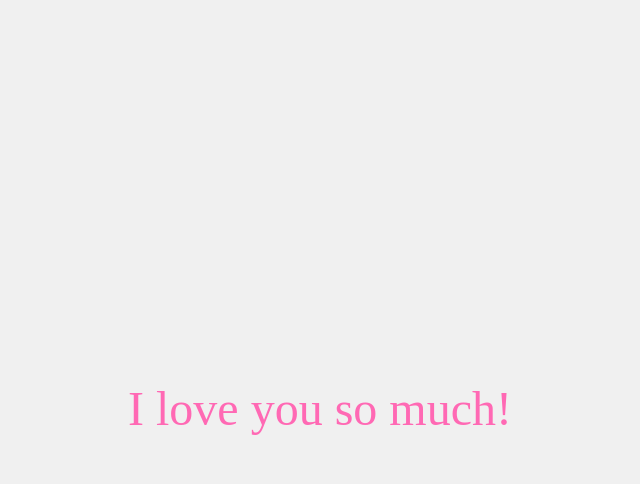
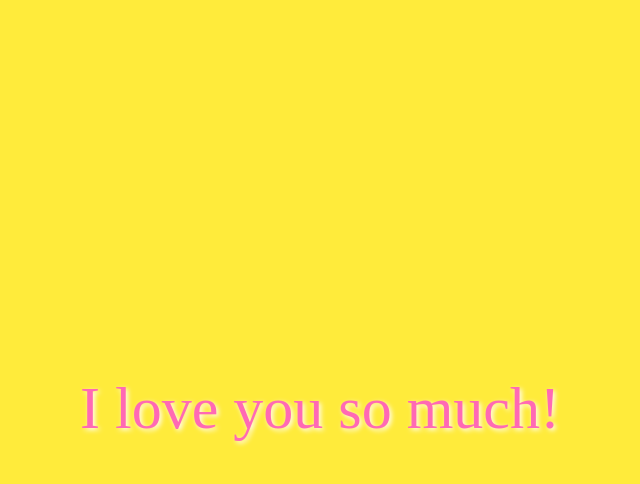
Before and after one commit to Blinky4Adela/my-lafju-project, a plain HTML site: page index.html in a window 1280 px wide. Both pictures are taken after a click on the element "❤️". Shown: the whole page, without its empty margins (320-960 px from the left). Drawn offline with Linux system fonts and the light colour scheme.

Commit message:
index.html

```diff
--- a/index.html
+++ b/index.html
@@ -10,15 +10,15 @@
             justify-content: center;
             align-items: center;
             height: 100vh;
-            background-color: #f0f0f0;
+            background-color: #ffeb3b; /* Nová barva pozadí */
             font-size: 48px;
             color: #ff69b4;
             position: relative;
-            overflow: hidden; /* Abychom se vyhnuli posouvání stránky při ohňostrojích */
+            overflow: hidden; /* Aby se hvězdy nezobrazovaly mimo obrazovku */
         }
 
         #heart {
-            font-size: 100px;
+            font-size: 250px; /* Zvětšení pulzujícího srdíčka */
             cursor: pointer;
             transition: transform 0.2s;
         }
@@ -35,18 +35,59 @@
 
         #message {
             display: none;
-            font-size: 48px;
+            font-size: 60px; /* Větší text pro zprávu */
             color: #ff69b4;
             position: absolute;
             top: 50%;
             left: 50%;
             transform: translate(-50%, -50%);
+            text-shadow: 2px 2px 5px #fff; /* Stín pro nápis */
         }
 
-        .firework {
+        .fireworks {
             position: absolute;
+            top: 0;
+            left: 0;
+            width: 100%;
+            height: 100%;
+            pointer-events: none; /* Aby bylo možné klikat na srdce i přes ohňostroje */
+        }
+
+        .particle {
+            position: absolute;
+            background: yellow;
             border-radius: 50%;
-            pointer-events: none; /* Abychom mohli klikat na srdce */
+            opacity: 0.8;
+            animation: explode 1s forwards;
+        }
+
+        @keyframes explode {
+            0% {
+                transform: scale(0);
+            }
+            100% {
+                transform: scale(1);
+                opacity: 0;
+            }
+        }
+
+        .star {
+            position: absolute;
+            background: yellow;
+            width: 15px; /* Velikost hvězdiček */
+            height: 15px; /* Velikost hvězdiček */
+            border-radius: 50%;
+            animation: twinkle 1s infinite alternate;
+        }
+
+        @keyframes twinkle {
+            0% {
+                transform: scale(1);
+            }
+            100% {
+                transform: scale(1.5);
+                opacity: 0.5;
+            }
         }
     </style>
 </head>
@@ -65,74 +106,49 @@
         });
 
         function createFireworks() {
-            for (let i = 0; i < 10; i++) {
-                createSingleFirework();
-            }
-        }
+            const fireworkContainer = document.createElement('div');
+            fireworkContainer.classList.add('fireworks');
+            document.body.appendChild(fireworkContainer);
 
-        function createSingleFirework() {
-            const firework = document.createElement('div');
-            firework.classList.add('firework');
-            document.body.appendChild(firework);
+            for (let i = 0; i < 30; i++) {
+                const particle = document.createElement('div');
+                particle.classList.add('particle');
+                fireworkContainer.appendChild(particle);
 
                 const x = Math.random() * window.innerWidth;
                 const y = Math.random() * window.innerHeight;
-            const size = Math.random() * 50 + 20;
+                const size = Math.random() * 20 + 15; // Větší velikost částic
 
-            firework.style.width = `${size}px`;
-            firework.style.height = `${size}px`;
-            firework.style.backgroundColor = `hsl(${Math.random() * 360}, 100%, 50%)`;
-            firework.style.left = `${x}px`;
-            firework.style.top = `${y}px`;
+                particle.style.left = `${x}px`;
+                particle.style.top = `${y}px`;
+                particle.style.width = `${size}px`;
+                particle.style.height = `${size}px`;
 
-            // Animace pro ohňostroj
-            firework.animate([
-                { transform: 'scale(1)', opacity: 1 },
-                { transform: 'scale(2)', opacity: 0 },
-            ], {
-                duration: 1000,
-                easing: 'ease-out',
-                fill: 'forwards'
-            });
-
-            // Vytvoření hvězdiček
-            createStars(x + size / 2, y + size / 2);
                 setTimeout(() => {
-                firework.remove();
+                    particle.remove();
                 }, 1000);
             }
 
-        function createStars(x, y) {
-            for (let i = 0; i < 20; i++) {
+            // Přidání hvězdiček
+            for (let j = 0; j < 20; j++) {
                 const star = document.createElement('div');
-                star.classList.add('firework');
-                star.style.position = 'absolute';
-                star.style.borderRadius = '50%';
-                star.style.width = '5px';
-                star.style.height = '5px';
-                star.style.backgroundColor = '#ff69b4';
+                star.classList.add('star');
+                fireworkContainer.appendChild(star);
+
+                const x = Math.random() * window.innerWidth;
+                const y = Math.random() * window.innerHeight;
+
                 star.style.left = `${x}px`;
                 star.style.top = `${y}px`;
 
-                const angle = Math.random() * 2 * Math.PI;
-                const distance = Math.random() * 100;
-                const starX = x + Math.cos(angle) * distance;
-                const starY = y + Math.sin(angle) * distance;
-
-                document.body.appendChild(star);
-                star.animate([
-                    { transform: `translate(0, 0)`, opacity: 1 },
-                    { transform: `translate(${starX - x}px, ${starY - y}px)`, opacity: 0 },
-                ], {
-                    duration: 800,
-                    easing: 'ease-out',
-                    fill: 'forwards'
-                });
+                setTimeout(() => {
+                    star.remove();
+                }, 1000);
+            }
 
             setTimeout(() => {
-                    star.remove();
-                }, 800);
-            }
+                fireworkContainer.remove();
+            }, 1000);
         }
     </script>
 </body>
```
Lines whose indentation alone changed are shown as unchanged.
